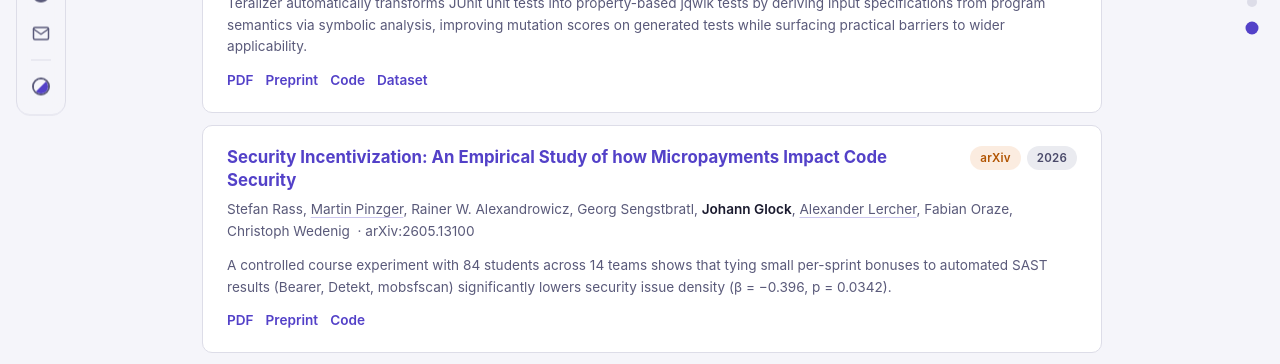
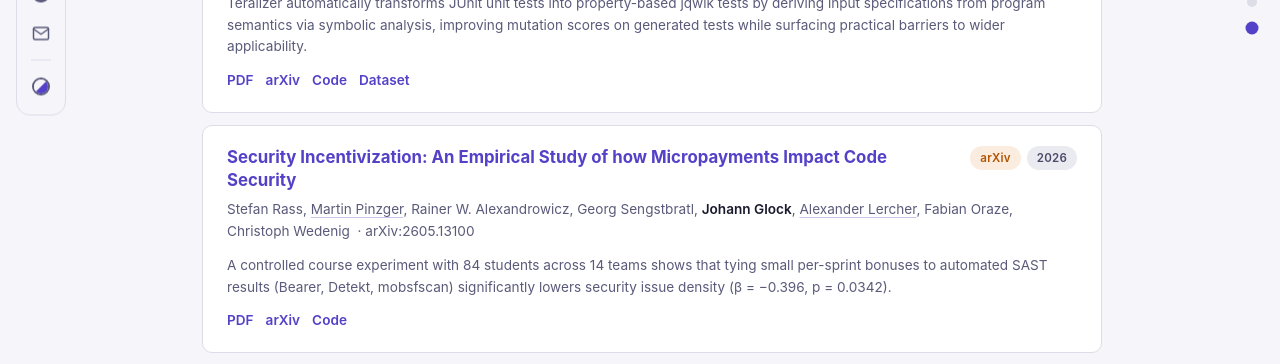
Before and after one commit to glockyco/personal-website, a SvelteKit app: page /research in a window 1280 px wide. Shown: the part 420-784 px from the top of the page. Built offline with nearby package versions, Linux system fonts and the light colour scheme.

Commit message:
fix(publications): label arXiv links explicitly
Links backed by arXiv identifiers should name their destination rather
than use the generic Preprint label. Keep other publication resources
unchanged so labels continue to describe their actual targets.

```diff
--- a/src/routes/+page.svelte
+++ b/src/routes/+page.svelte
@@ -103,7 +103,7 @@
             <a class="pub-link" href="https://doi.org/{pub.doi}">DOI</a>
           {/if}
           {#if pub.arxivId}
-            <a class="pub-link" href="https://arxiv.org/abs/{pub.arxivId}">Preprint</a>
+            <a class="pub-link" href="https://arxiv.org/abs/{pub.arxivId}">arXiv</a>
           {/if}
           {#if pub.github}
             <a class="pub-link" href={pub.github}>Code</a>
--- a/src/routes/research/+page.svelte
+++ b/src/routes/research/+page.svelte
@@ -85,7 +85,7 @@
             <a class="pub-link" href="https://doi.org/{pub.doi}">DOI</a>
           {/if}
           {#if pub.arxivId}
-            <a class="pub-link" href="https://arxiv.org/abs/{pub.arxivId}">Preprint</a>
+            <a class="pub-link" href="https://arxiv.org/abs/{pub.arxivId}">arXiv</a>
           {/if}
           {#if pub.github}
             <a class="pub-link" href={pub.github}>Code</a>
--- a/src/routes/research/[slug]/+page.svelte
+++ b/src/routes/research/[slug]/+page.svelte
@@ -79,7 +79,7 @@
         <a class="link-btn" href="https://doi.org/{pub.doi}">DOI</a>
       {/if}
       {#if pub.arxivId}
-        <a class="link-btn" href="https://arxiv.org/abs/{pub.arxivId}">Preprint</a>
+        <a class="link-btn" href="https://arxiv.org/abs/{pub.arxivId}">arXiv</a>
       {/if}
       {#if pub.github}
         <a class="link-btn" href={pub.github}>Code</a>
```
